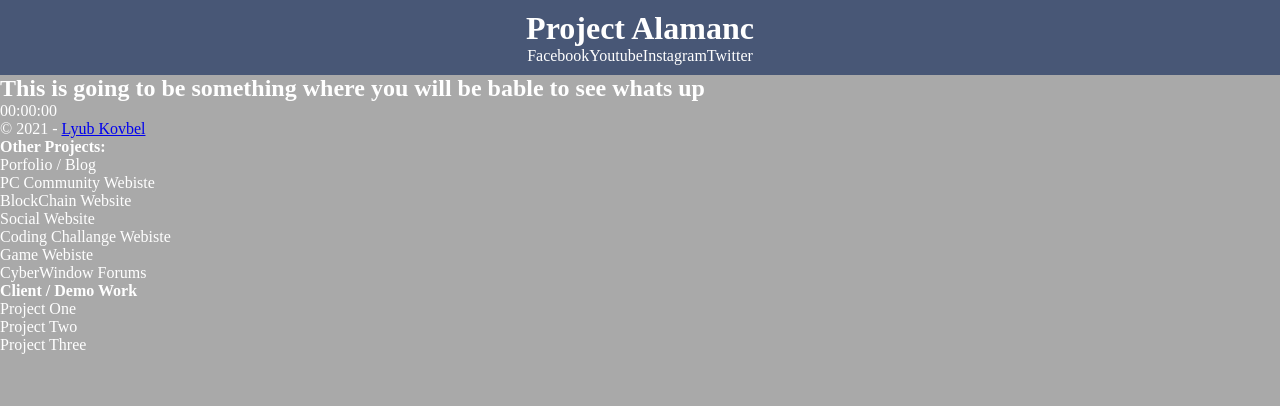
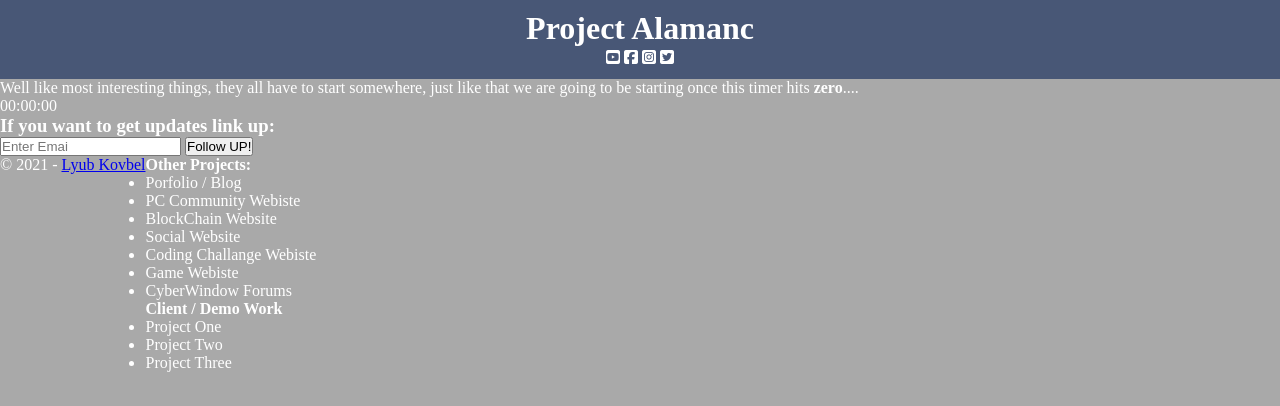
Before and after one commit to shpintz/ProjectAlamanc, a plain HTML site: page index.html in a window 1280 px wide. Drawn offline with Linux system fonts and the light colour scheme.

Commit message:
just a small amount of changes for page i guess

```diff
--- a/index.html
+++ b/index.html
@@ -4,30 +4,45 @@
   <meta charset="UTF-8">
   <meta http-equiv="X-UA-Compatible" content="IE=edge">
   <meta name="viewport" content="width=device-width, initial-scale=1.0">
+  <!-- FontAwesome -->
+  <script src="https://kit.fontawesome.com/2355a3d2cd.js" crossorigin="anonymous"></script>
   <link rel="stylesheet" href="./styles/index.css">
   <title>Project ChillAlarm</title>
 </head>
 <body>
-
-
+  <!-- Main HEADER Section -->
   <header id="main-header">
     <h1>Project Alamanc</h1>
     <!-- This could be a row of icons but lets try and make it same style  -->
     <ul class="socialLinks">
-      <li>Facebook</li>
-      <li>Youtube</li>
-      <li>Instagram</li>
-      <li>Twitter</li>
+      <li><a href="#" target="_blank"><i class="fab fa-youtube-square"></i></a></li>
+      <li><a href="#" target="_blank"><i class="fab fa-facebook-square"></i></a></li>
+      <li><a href="#" target="_blank"><i class="fab fa-instagram-square"></i></a></li>
+      <li><a href="#" target="_blank"><i class="fab fa-twitter-square"></i></a></li>
     </ul>
   </header>
 
+  <!-- main website detail -->
   <main>
-    <h2>This is going to be something where you will be bable to see whats up</h2>
+    <!-- Main Introduction -->
+    <div>
+      <p>Well like most interesting things, they all have to start somewhere, just like that we are going to be starting once this timer hits <strong>zero</strong>.... </p>
+    </div>
     <!-- COUNTDOWNTIMER - js attachment we go live sept 1st -->
     <p>00:00:00</p>
+
+    <div>
+      <h3>If you want to get updates link up:</h3>
+      <form>
+        <input type="email" placeholder="Enter Emai" name="email" />
+        <button type="submit">Follow UP!</button>
+      </form>
+    </div>
+
   </main>
 
-  <footer>
+  <!-- main Footer Section -->
+  <footer id="main-footer">
     <p>&copy; 2021 - <a href="#">Lyub Kovbel</a></p>
 
     <div>
--- a/styles/index.css
+++ b/styles/index.css
@@ -18,8 +18,18 @@ body{
 }
 
 .socialLinks{
+  list-style-type: none;
   display: flex;
-  list-style-type: none;
   align-items:center;
   justify-content:center;
 }
+.socialLinks li {
+  padding: 2px;
+}
+.socialLinks li a{
+  color:#fff;
+}
+
+#main-footer{
+  display: flex;
+}
```
